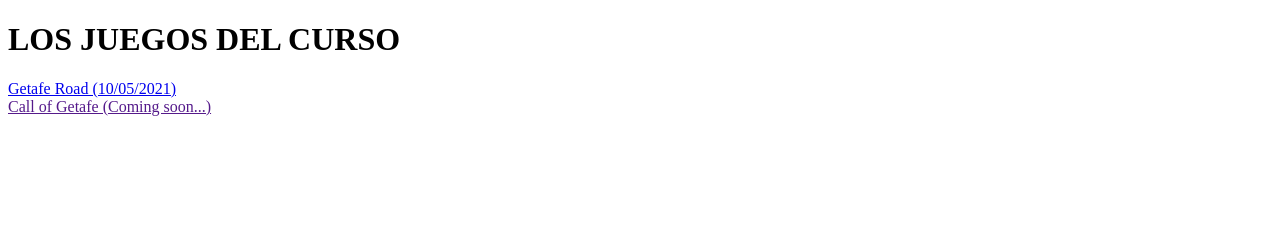
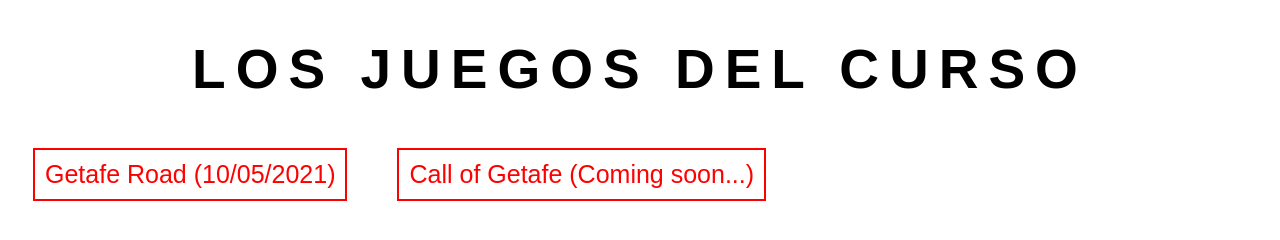
Before and after one commit to RaymonBottle96/RaymonBottle96.github.io, a plain HTML site: page index.html in a window 1280 px wide. Drawn offline with Linux system fonts and the light colour scheme.

Commit message:
Cambios de estilos

```diff
--- a/index.html
+++ b/index.html
@@ -1,18 +1,24 @@
 <!DOCTYPE html>
 <html lang="es">
+
 <head>
     <meta charset="UTF-8">
     <meta http-equiv="X-UA-Compatible" content="IE=edge">
     <meta name="viewport" content="width=device-width, initial-scale=1.0">
+    <link rel="stylesheet" href="./styles/style.css">
     <title>SUPER JUEGOS</title>
 </head>
+
 <body>
     <h1>LOS JUEGOS DEL CURSO</h1>
-    <div>
-        <a href="https://raymonbottle96.github.io/FirstGame" target="_blank">Getafe Road (10/05/2021)</a>
-    </div>
-    <div>
-        <a href="" target="_blank">Call of Getafe (Coming soon...)</a>
+    <div id="flexbox">
+        <div id="road">
+            <a href="https://raymonbottle96.github.io/FirstGame" target="_blank">Getafe Road (10/05/2021)</a>
+        </div>
+        <div>
+            <a href="" target="_blank">Call of Getafe (Coming soon...)</a>
+        </div>
     </div>
 </body>
+
 </html>
--- /dev/null
+++ b/styles/style.css
@@ -0,0 +1,28 @@
+#flexbox {
+    display: flex;
+}
+
+a {
+    text-decoration: none;
+    color: red;
+    font-family: fantasy;
+}
+
+#flexbox > div {
+    padding: 10px;
+    border: 2px solid red;
+    margin: 10px 25px 15px;
+    font-size: 25px;
+}
+
+#flexbox > #road:hover {
+    background-image: url(../img/chicken.gif);
+    background-size: 100px;
+}
+
+h1 {
+    font-size: 55px;
+    text-align: center;
+    font-family: fantasy;
+    letter-spacing: 10px;
+}
```
Also changed, not shown: img/chicken.gif (added).
